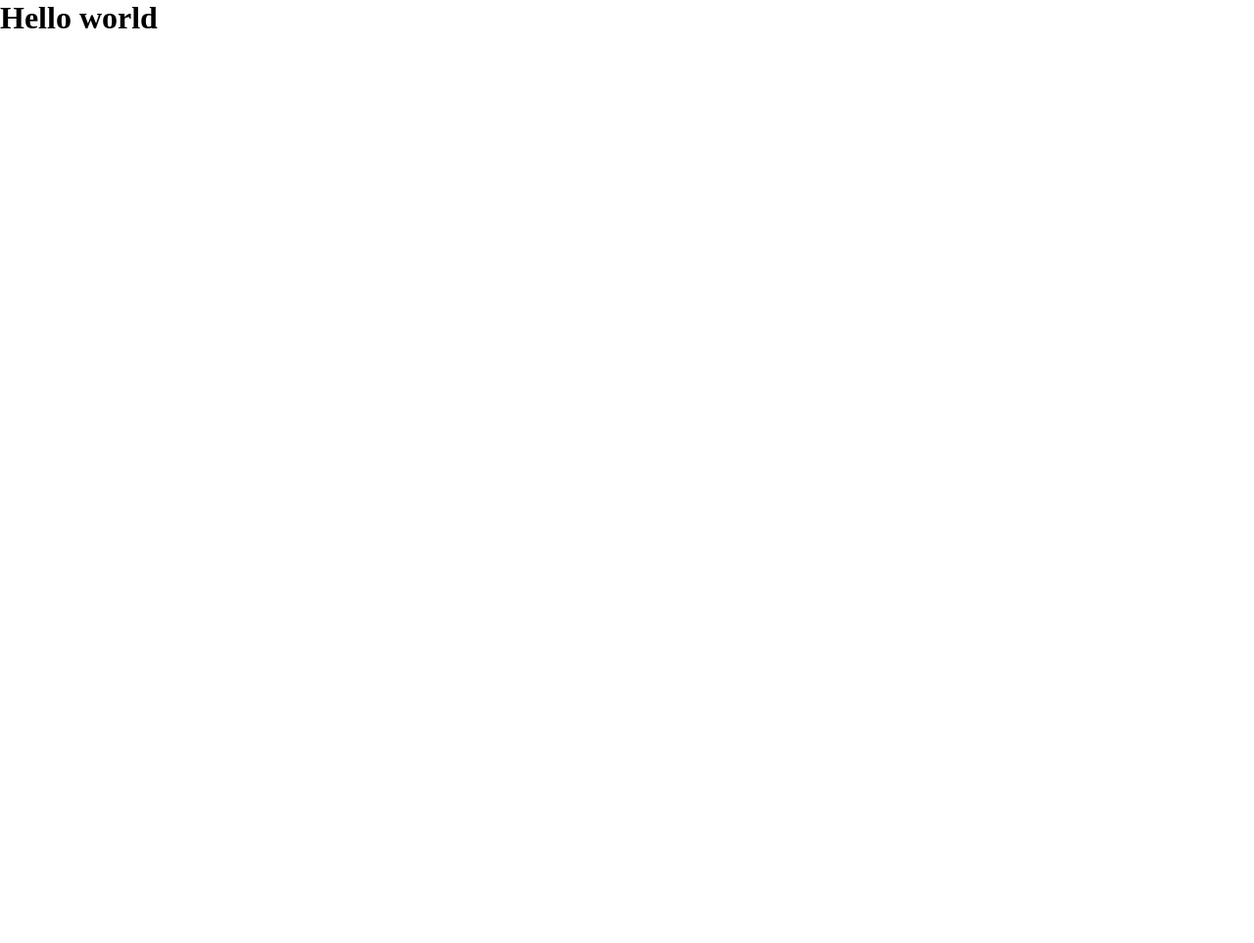
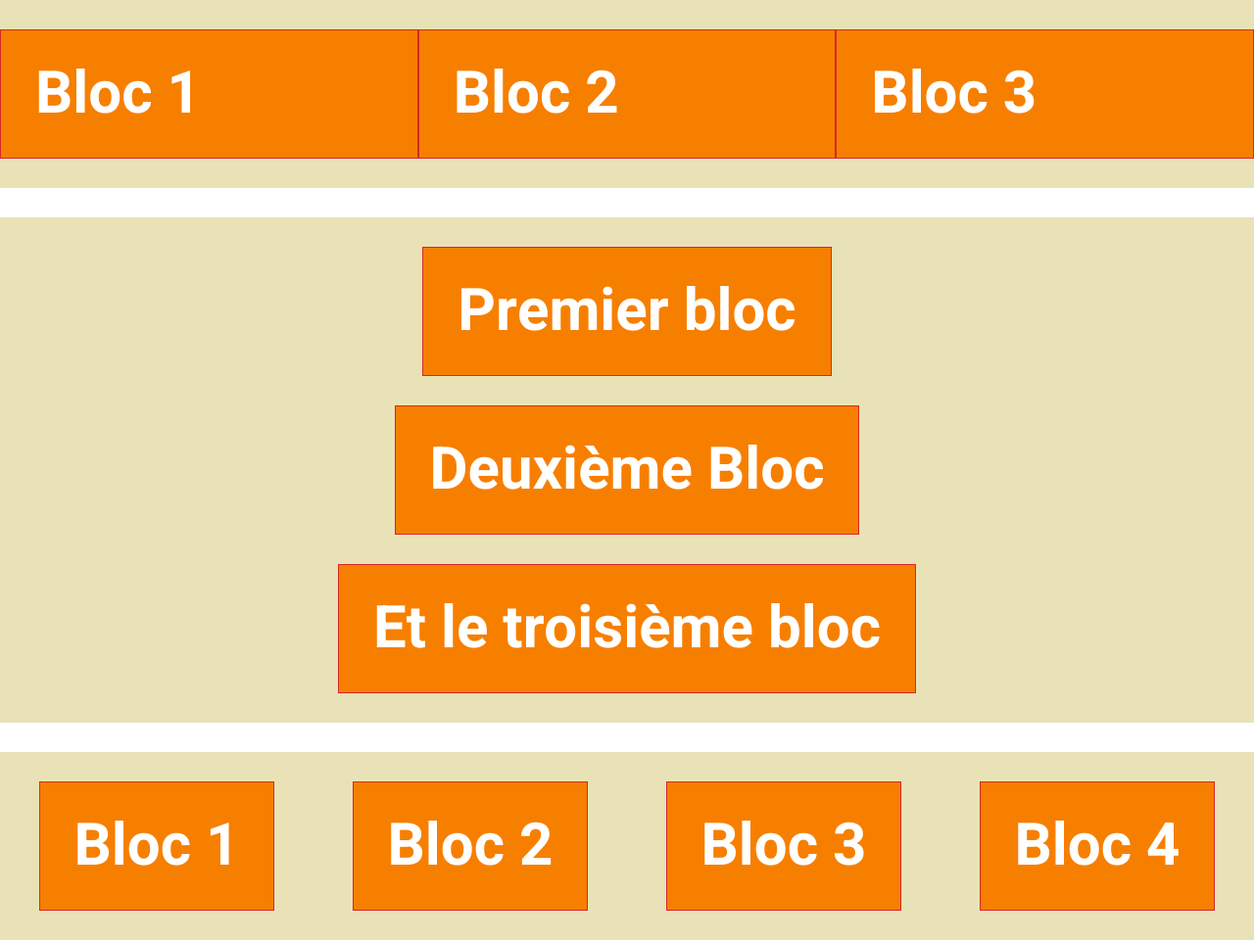
Before and after one commit to Chakow/examen-1-etape-a, a website built with Parcel: page src/index.html in a window 1280 px wide. Shown: the top 963 px of the page at 98% size. Before the commit the page ends 800 px from the top, so only its background shows below. Built offline with nearby package versions, Linux system fonts and the light colour scheme.

Commit message:
Html et css terminés

```diff
--- a/src/css/main.css
+++ b/src/css/main.css
@@ -12,3 +12,59 @@ img,
 video {
   display: block;
 }
+body {
+  color: #fff;
+  font-family: Heebo;
+  font-size: 60px;
+  font-style: normal;
+  font-weight: 700;
+  line-height: 60px; /* 100% */
+}
+.flexbox {
+  display: flex;
+  flex-direction: column;
+  justify-content: center;
+  align-items: flex-start;
+  gap: 30px;
+  background: #fff;
+}
+.bloc {
+  border: 1px solid #d62828;
+  background: #f77f00;
+  padding: 35px;
+}
+.part {
+  background: #eae2b7;
+  width: 100%;
+  display: flex;
+  padding-top: 30px;
+  padding-bottom: 30px;
+}
+.p1 {
+  display: flex;
+  .bloc {
+    width: 100%;
+  }
+}
+.p2 {
+  padding: 30px;
+  flex-direction: column;
+  align-items: center;
+  gap: 30px;
+}
+.p3 {
+  justify-content: space-around;
+}
+.p4 {
+  flex-direction: row-reverse;
+  height: 450px;
+  justify-content: flex-start;
+  align-items: center;
+  gap: 30px;
+}
+.p5 {
+  .bloc {
+    width: 50%;
+  }
+  flex-wrap: wrap;
+}
--- a/src/index.html
+++ b/src/index.html
@@ -5,9 +5,47 @@
     <title>eikon parcel starter</title>
     <meta name="viewport" content="width=device-width, initial-scale=1.0" />
     <link rel="stylesheet" href="css/main.css" />
+    <link rel="preconnect" href="https://fonts.googleapis.com" />
+    <link rel="preconnect" href="https://fonts.gstatic.com" crossorigin />
+    <link
+      href="https://fonts.googleapis.com/css2?family=Heebo:wght@100..900&display=swap"
+      rel="stylesheet"
+    />
   </head>
   <body>
-    <h1>Hello world</h1>
+    <div class="flexbox">
+      <div class="part p1">
+        <div class="bloc">Bloc 1</div>
+        <div class="bloc">Bloc 2</div>
+        <div class="bloc">Bloc 3</div>
+      </div>
+
+      <div class="part p2">
+        <div class="bloc">Premier bloc</div>
+        <div class="bloc">Deuxième Bloc</div>
+        <div class="bloc">Et le troisième bloc</div>
+      </div>
+
+      <div class="part p3">
+        <div class="bloc">Bloc 1</div>
+        <div class="bloc">Bloc 2</div>
+        <div class="bloc">Bloc 3</div>
+        <div class="bloc">Bloc 4</div>
+      </div>
+
+      <div class="part p4">
+        <div class="bloc">Premier bloc</div>
+        <div class="bloc">Deuxième bloc</div>
+        <div class="bloc">Et le troisième bloc</div>
+      </div>
+
+      <div class="part p5">
+        <div class="bloc">Bloc 1</div>
+        <div class="bloc">Bloc 2</div>
+        <div class="bloc">Bloc 3</div>
+        <div class="bloc">Bloc 4</div>
+      </div>
+    </div>
 
     <script src="js/main.js" type="module"></script>
   </body>
```
